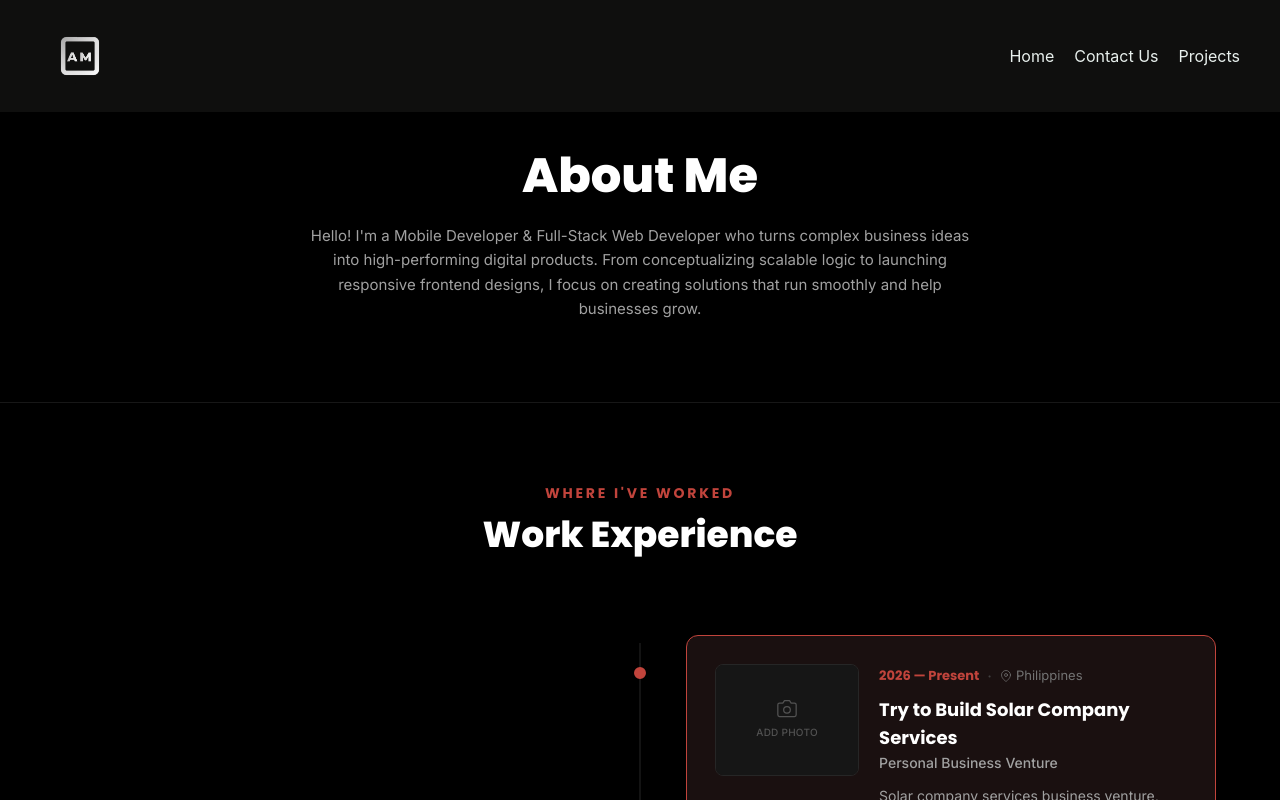
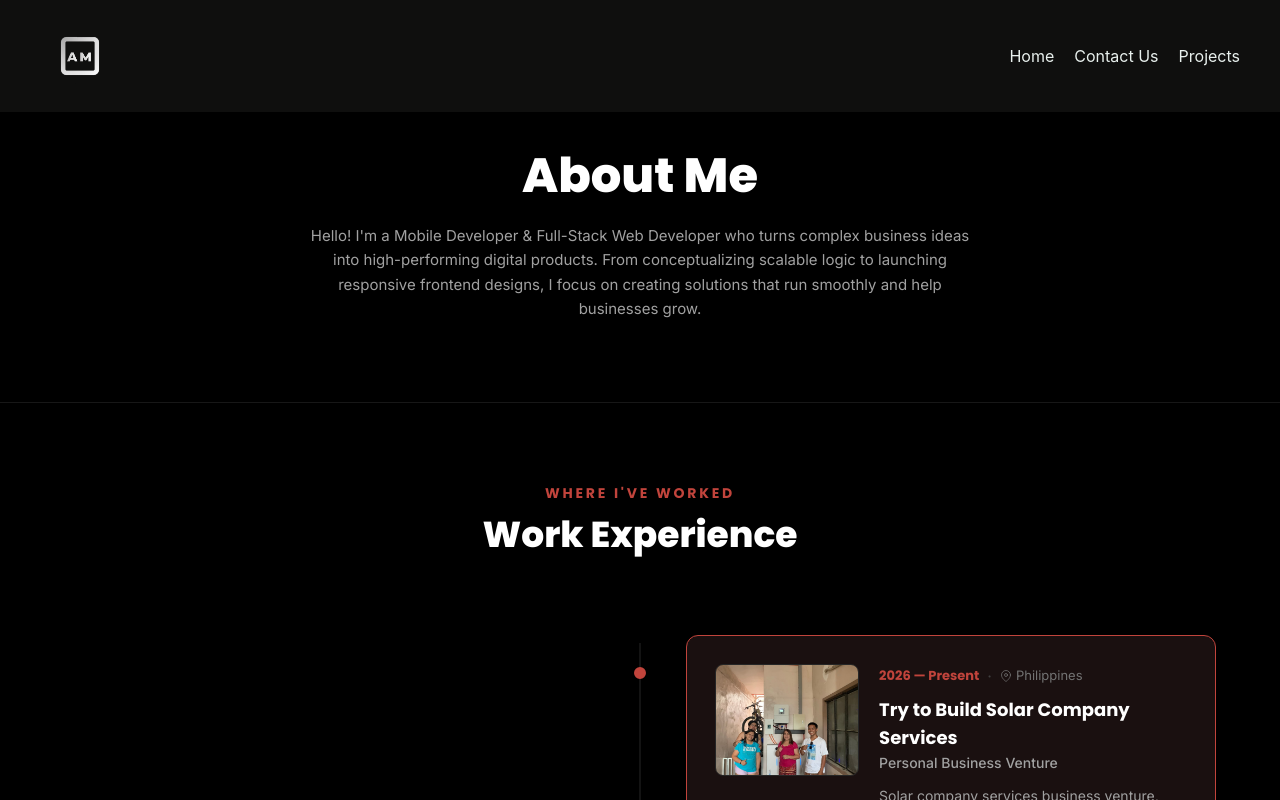
Before and after one commit to PAWN445/portfolio, a React (Vite) app: page /aboutme in a window 1280 px wide. Shown: the top 800 px of the page. Built offline with nearby package versions, Linux system fonts and the light colour scheme.

Commit message:
fix error in aboutme

```diff
--- a/src/component/AboutMe.tsx
+++ b/src/component/AboutMe.tsx
@@ -137,7 +137,7 @@ export default function AboutMe() {
                     >
                       <div className="flex flex-col gap-5 sm:flex-row sm:items-start">
                         <div className="h-44 w-full shrink-0 overflow-hidden rounded-lg border border-neutral-800 sm:h-28 sm:w-36">
-                          <PhotoSlot photo={exp.photo} alt={exp.org} />
+                          <PhotoSlot photo={exp.photos[0] ?? null} alt={exp.org} />
                         </div>
 
                         <div className="min-w-0 flex-1">
```
